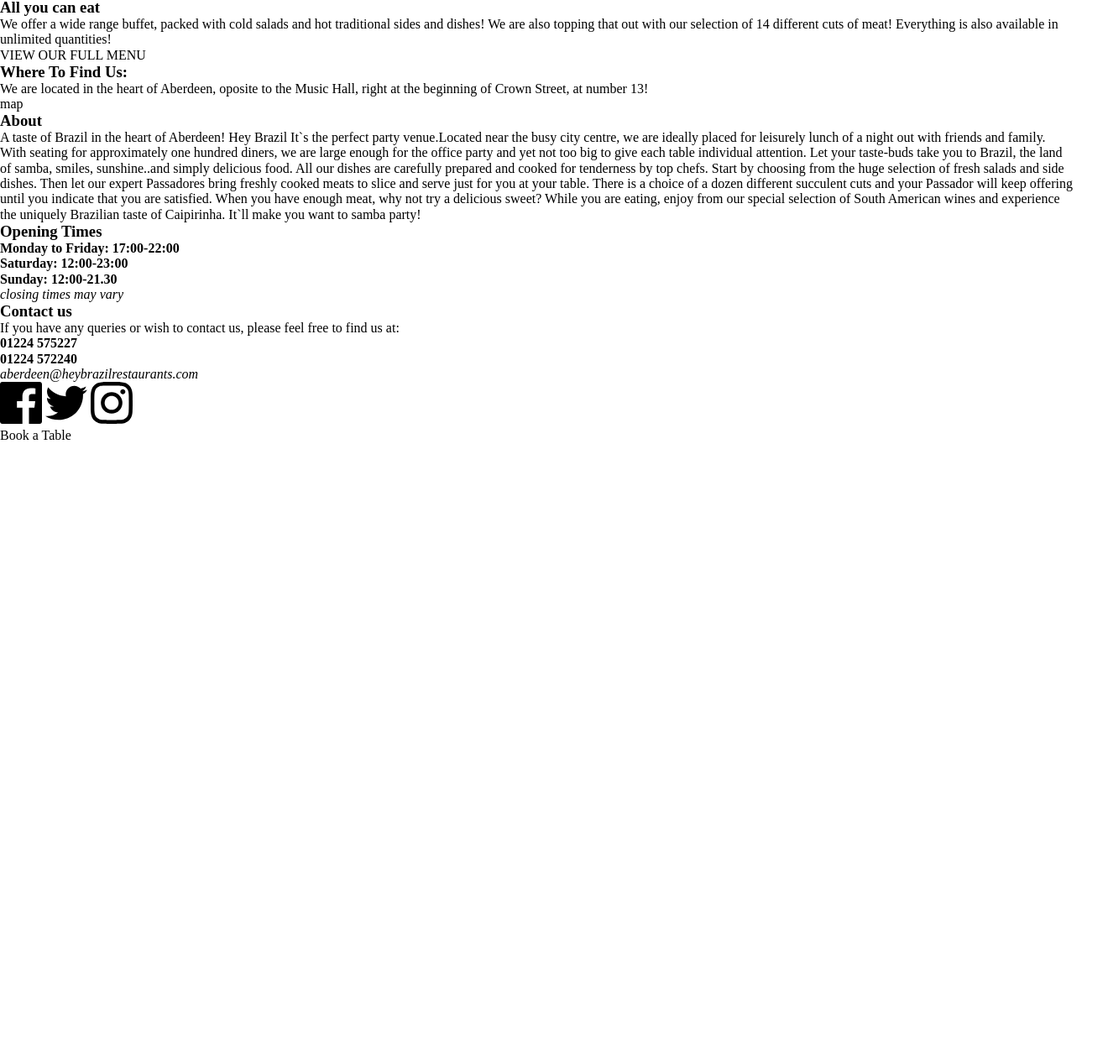
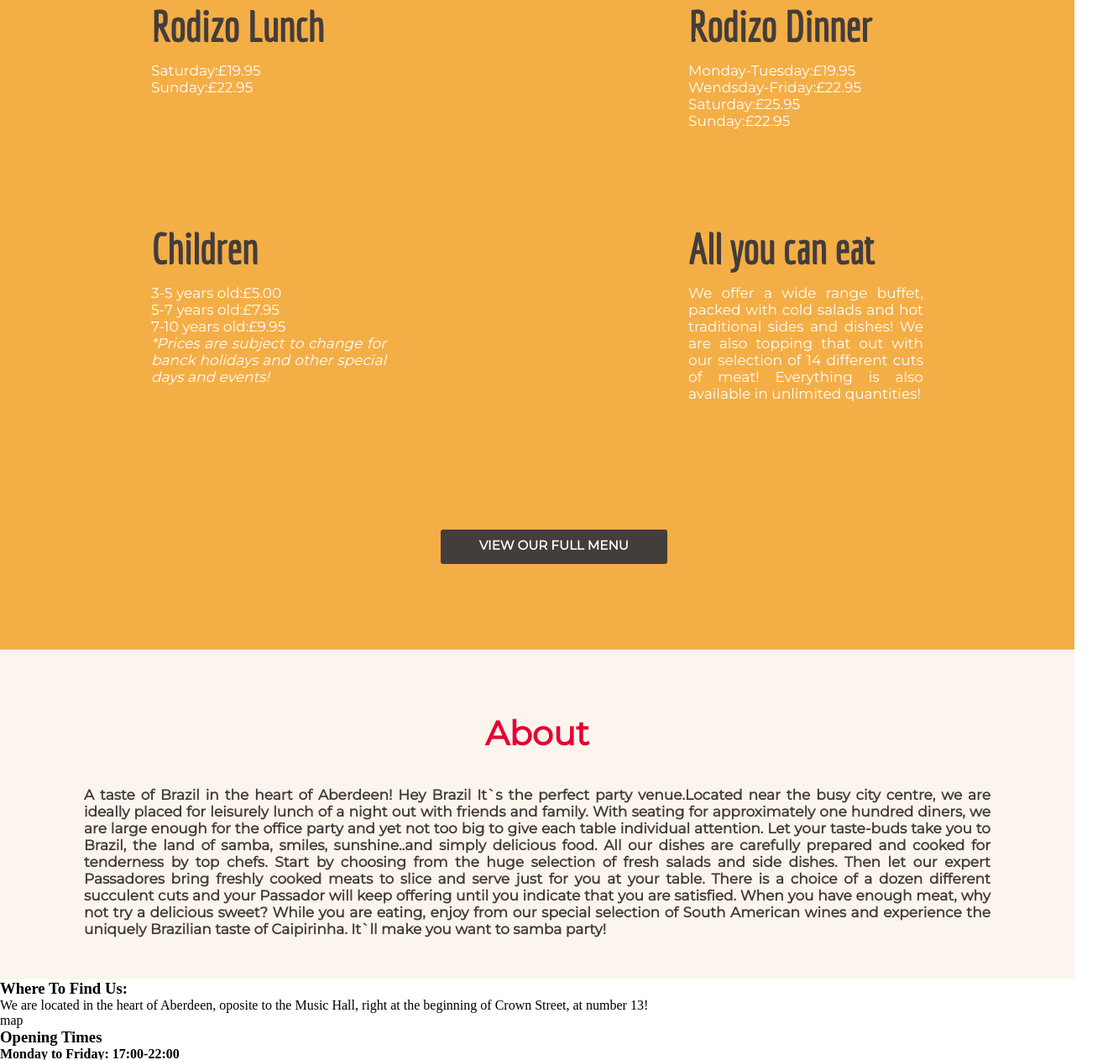
Before and after one commit to LorenzoLando/restaurant, a website: page app/index.html in a window 1280 px wide. Shown: the part 794-2057 px from the top of the page at 84% size, 1320 px wide, since content can reach past the window. Before the commit the page ends 1322 px from the top, so only its background shows below. Drawn offline with Linux system fonts and the light colour scheme.

Commit message:
finish styling introduction

```diff
--- /dev/null
+++ b/app/assets/styles/modules/_about.css
@@ -0,0 +1,15 @@
+.about {
+	font-family: 'Montserrat', sans-serif;
+	background-color: #FCF5ED;
+
+	&__text {
+		padding: 50px 100px;
+		color: #433D3C;
+		text-align: justify;
+		font-family: 'Montserrat', sans-serif;
+		 font-size: 17px;
+		 font-weight: 900;
+		 line-height: 20px;
+
+	}
+}
--- a/app/assets/styles/modules/_btn.css
+++ b/app/assets/styles/modules/_btn.css
@@ -23,4 +23,14 @@
 		color: white;
 	}
 
+	&--menu {
+
+		margin: 102px 41%;
+		background-color: #433d3c;
+		width: 270px;
+		height: 41px;
+		text-align: center;
+
+	}
+
 }
--- a/app/assets/styles/modules/_large-hero.css
+++ b/app/assets/styles/modules/_large-hero.css
@@ -21,7 +21,7 @@
 		display: flex;
 		flex-direction: row;
 		position: absolute;
-		top: 28px;
+		top: 1.75rem;
 		width: 100%;
 		align-items: center;
 		justify-content: space-between;
@@ -48,10 +48,10 @@
 
 		@mixin atMedium {
 			margin-right: 11.68rem;
-			margin-top: 25px;
+			margin-top: 1.5625rem;
 			font-size: 1.1rem;
 			font-weight: 400;
-			line-height: 27px;
+			line-height: 1.6865rem;
 			width: 197px;
 			height: 44px;
 			text-align: center;
--- /dev/null
+++ b/app/assets/styles/modules/_menu.css
@@ -0,0 +1,42 @@
+.menu {
+	font-family: 'Montserrat', sans-serif;
+	background-color: #f4ae46;
+
+	&__title {
+		color: white;
+		font-size: 62px;
+		font-weight: 900;
+		line-height: 105px;
+		text-align: center;
+		padding-top: 95px;
+	}
+
+	&__subtitle {
+		font-family: 'Economica', sans-serif;
+		font-size: 50px;
+		font-weight: 700;
+		line-height: 85px;
+		color: #433d3c;
+	}
+}
+
+.list {
+	display: flex;
+	flex-wrap: wrap;
+
+
+	&__element {
+
+		 flex: 1 0 50%;
+		 box-sizing: border-box;
+		 padding: 50px 180px;
+		 text-align: justify;
+		 color: white;
+		 font-family: 'Montserrat', sans-serif;
+		 font-size: 17px;
+		 font-weight: 400;
+		 line-height: 20px;
+
+
+	}
+}
--- a/app/assets/styles/modules/_my-introduction.css
+++ b/app/assets/styles/modules/_my-introduction.css
@@ -1,7 +1,20 @@
 .my-introduction {
+	font-family: 'Montserrat', sans-serif;
 	height: 65vh;
 	width: 100vw;
-	background-color: blue;
-	margin-top: -28px;
+	margin-top: -32px;
+	background-color: #fcf5ed;
+
+
+	&__title {
+		font-size: 40px;
+		font-weight: 900;
+		line-height: 27px;
+		color: #e60033;
+		text-align: center;
+		padding-top: 86px;
+
+	}
+
 
 }
--- a/app/assets/styles/style.css
+++ b/app/assets/styles/style.css
@@ -10,3 +10,4 @@
 @import "modules/_svg.css";
 @import "modules/_menu.css";
 @import "modules/_my-introduction.css";
+@import "modules/_about.css";
--- a/app/index.html
+++ b/app/index.html
@@ -3,6 +3,7 @@
 <html lang="en">
   <head>
    <link href="https://fonts.googleapis.com/css?family=Montserrat" rel="stylesheet">
+   <link href="https://fonts.googleapis.com/css?family=Economica" rel="stylesheet">
     <title>HeyBrazil|Churrascaria</title>
     <meta charset="utf-8">
     <meta name="viewport" content="width=device-width">
@@ -35,45 +36,54 @@
         <h2 class="large-hero__subtitle">CHURRASCARIA.</h2>
         <p class="large-hero__description">A TASTE OF BRAZIL IN THE HEART OF THE SILVER CITY</p>
       </div>
-
     </header>
     <section class="my-introduction" >
-      <h1>HOW TO ORDER AT HEY BRAZIL</h1>
-
+      <h1 class="my-introduction__title">HOW TO ORDER AT HEY BRAZIL</h1>
     </section>
       <section id="menu" class="menu">
-           <h3>MENU</h3>
-            <h4>Rodizo Lunch</h4>
+           <h3 class="menu__title">MENU</h3>
+           <div class="list">
+              <div class="list__element">
+                <h4 class="menu__subtitle">Rodizo Lunch</h4>
                 <p>Saturday:£19.95</p>
                 <p>Sunday:£22.95</p>
-            <h4>Rodizo Dinner</h4>
+              </div>
+              <div class="list__element">
+                <h4 class="menu__subtitle">Rodizo Dinner</h4>
                 <p>Monday-Tuesday:£19.95</p>
                 <p>Wendsday-Friday:£22.95</p>
                 <p>Saturday:£25.95</p>
                 <p>Sunday:£22.95</p>
-            <h4>Children</h4>
+              </div>
+              <div class="list__element">
+                <h4 class="menu__subtitle">Children</h4>
                 <p>3-5 years old:£5.00</p>
                 <p>5-7 years old:£7.95</p>
                 <p>7-10 years old:£9.95</p>
                 <p><i>*Prices are subject to change for banck holidays and other special days and events!</i></p>
-            <h3>All you can eat</h3>
+              </div>
+              <div class="list__element">
+                <h3 class="menu__subtitle">All you can eat</h3>
                 <p>We offer a wide range buffet, packed with cold salads and hot traditional sides and dishes! We are also topping that out with our selection of 14 different cuts of meat! Everything is also available in unlimited quantities!</p>
-            <a target="_blank" href="">VIEW OUR FULL MENU</a>
+              </div>
+            </div>
+            <a class="btn btn--menu" target="_blank" href="#">VIEW OUR FULL MENU</a>
+      </section>
+       <section id="about" class="about">
+        <h3 class="my-introduction__title">About</h3>
+          <p class="about__text">A taste of Brazil in the heart of Aberdeen!
+                        Hey Brazil It`s the perfect party venue.Located near the busy city centre, we are ideally placed for leisurely lunch of a night out with friends and family.
+                        With seating for approximately one hundred diners, we are large enough for the office party and yet not too big to give each table individual attention.
+                        Let your taste-buds take you to Brazil, the land of samba, smiles, sunshine..and simply delicious food. All our dishes are carefully prepared and cooked for tenderness by top chefs.
+                        Start by choosing from the huge selection of fresh salads and side dishes. Then let our expert Passadores bring freshly cooked meats to slice and serve just for you at your table. There is a choice of a dozen different succulent cuts and your Passador will keep offering until you indicate that you are satisfied.
+                        When you have enough meat, why not try a delicious sweet?
+                        While you are eating, enjoy from our special selection of South American wines and experience the uniquely Brazilian taste of Caipirinha. It`ll make you want to samba party!
+          </p>
       </section>
       <section id="location">
           <h3>Where To Find Us:</h3>
           <p>We are located in the heart of Aberdeen, oposite to the Music Hall, right at the beginning of Crown Street, at number 13! </p>
           <p>map</p>
-      </section>
-      <section id="about">
-        <h3>About</h3>
-        <p>A taste of Brazil in the heart of Aberdeen!
-                      Hey Brazil It`s the perfect party venue.Located near the busy city centre, we are ideally placed for leisurely lunch of a night out with friends and family.
-                      With seating for approximately one hundred diners, we are large enough for the office party and yet not too big to give each table individual attention.
-                      Let your taste-buds take you to Brazil, the land of samba, smiles, sunshine..and simply delicious food. All our dishes are carefully prepared and cooked for tenderness by top chefs.
-                      Start by choosing from the huge selection of fresh salads and side dishes. Then let our expert Passadores bring freshly cooked meats to slice and serve just for you at your table. There is a choice of a dozen different succulent cuts and your Passador will keep offering until you indicate that you are satisfied.
-                      When you have enough meat, why not try a delicious sweet?
-                      While you are eating, enjoy from our special selection of South American wines and experience the uniquely Brazilian taste of Caipirinha. It`ll make you want to samba party!</p>
       </section>
       <section id="times">
           <h3>Opening Times</h3>
--- a/app/temp/styles/style.css
+++ b/app/temp/styles/style.css
@@ -394,7 +394,7 @@
 		    -ms-flex-direction: row;
 		        flex-direction: row;
 		position: absolute;
-		top: 28px;
+		top: 1.75rem;
 		width: 100%;
 		-webkit-box-align: center;
 		    -ms-flex-align: center;
@@ -429,10 +429,10 @@
 
 .large-hero__btn {
 			margin-right: 11.68rem;
-			margin-top: 25px;
+			margin-top: 1.5625rem;
 			font-size: 1.1rem;
 			font-weight: 400;
-			line-height: 27px;
+			line-height: 1.6865rem;
 			width: 197px;
 			height: 44px;
 			text-align: center
@@ -587,6 +587,16 @@
 		color: white;
 	}
 
+.btn--menu {
+
+		margin: 102px 41%;
+		background-color: #433d3c;
+		width: 270px;
+		height: 41px;
+		text-align: center;
+
+	}
+
 .main-nav {
 
 	padding: 1.5625rem;
@@ -650,10 +660,88 @@
 	width: 50px;
 }
 
+.menu {
+	font-family: 'Montserrat', sans-serif;
+	background-color: #f4ae46;
+}
+
+.menu__title {
+		color: white;
+		font-size: 62px;
+		font-weight: 900;
+		line-height: 105px;
+		text-align: center;
+		padding-top: 95px;
+	}
+
+.menu__subtitle {
+		font-family: 'Economica', sans-serif;
+		font-size: 50px;
+		font-weight: 700;
+		line-height: 85px;
+		color: #433d3c;
+	}
+
+.list {
+	display: -webkit-box;
+	display: -ms-flexbox;
+	display: flex;
+	-ms-flex-wrap: wrap;
+	    flex-wrap: wrap;
+}
+
+.list__element {
+
+		 -webkit-box-flex: 1;
+
+		     -ms-flex: 1 0 50%;
+
+		         flex: 1 0 50%;
+		 -webkit-box-sizing: border-box;
+		         box-sizing: border-box;
+		 padding: 50px 180px;
+		 text-align: justify;
+		 color: white;
+		 font-family: 'Montserrat', sans-serif;
+		 font-size: 17px;
+		 font-weight: 400;
+		 line-height: 20px;
+
+
+	}
+
 .my-introduction {
+	font-family: 'Montserrat', sans-serif;
 	height: 65vh;
 	width: 100vw;
-	background-color: blue;
-	margin-top: -28px;
+	margin-top: -32px;
+	background-color: #fcf5ed;
+
 
 }
+
+.my-introduction__title {
+		font-size: 40px;
+		font-weight: 900;
+		line-height: 27px;
+		color: #e60033;
+		text-align: center;
+		padding-top: 86px;
+
+	}
+
+.about {
+	font-family: 'Montserrat', sans-serif;
+	background-color: #FCF5ED;
+}
+
+.about__text {
+		padding: 50px 100px;
+		color: #433D3C;
+		text-align: justify;
+		font-family: 'Montserrat', sans-serif;
+		 font-size: 17px;
+		 font-weight: 900;
+		 line-height: 20px;
+
+	}
```
Lines whose indentation alone changed are shown as unchanged.
